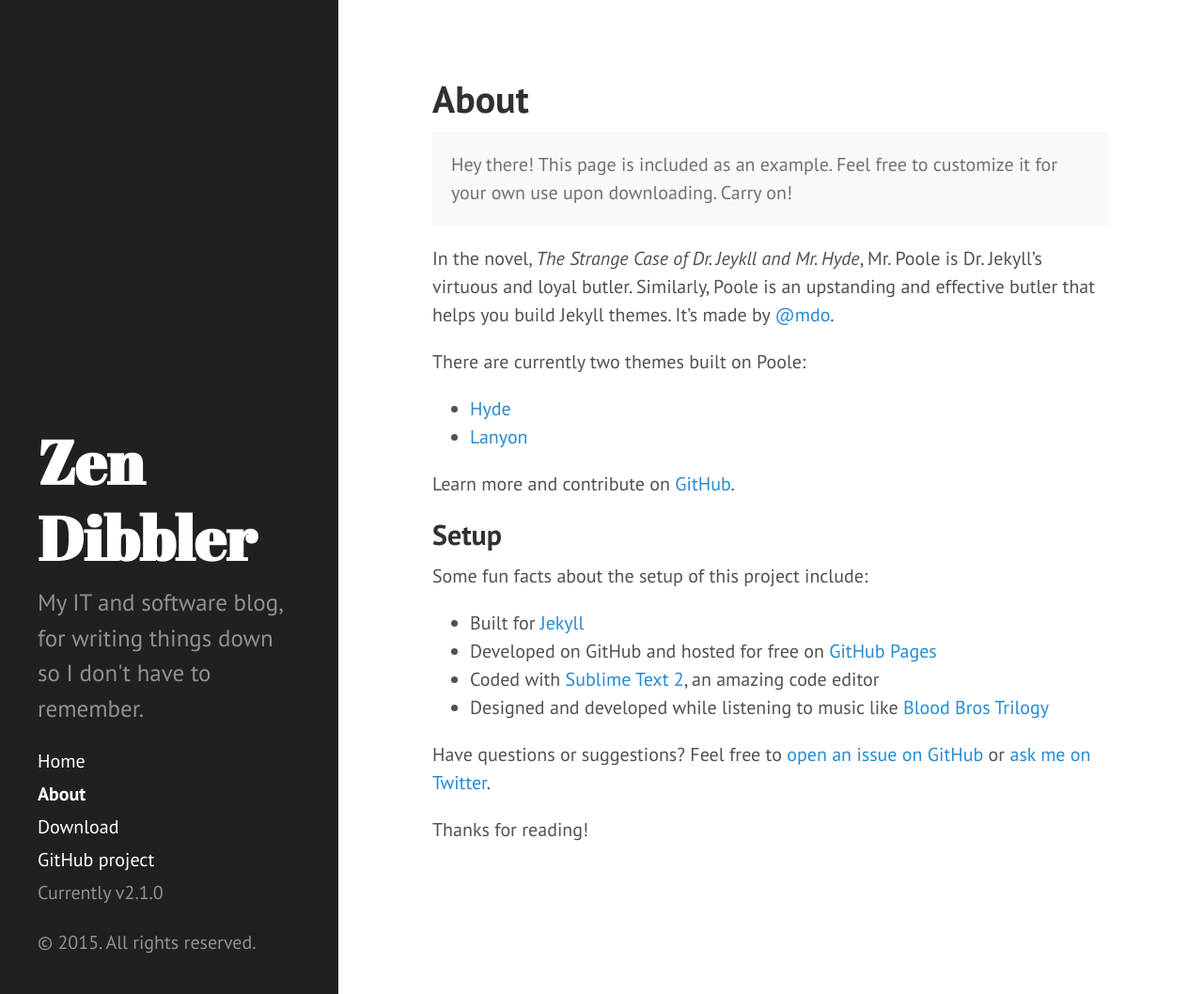
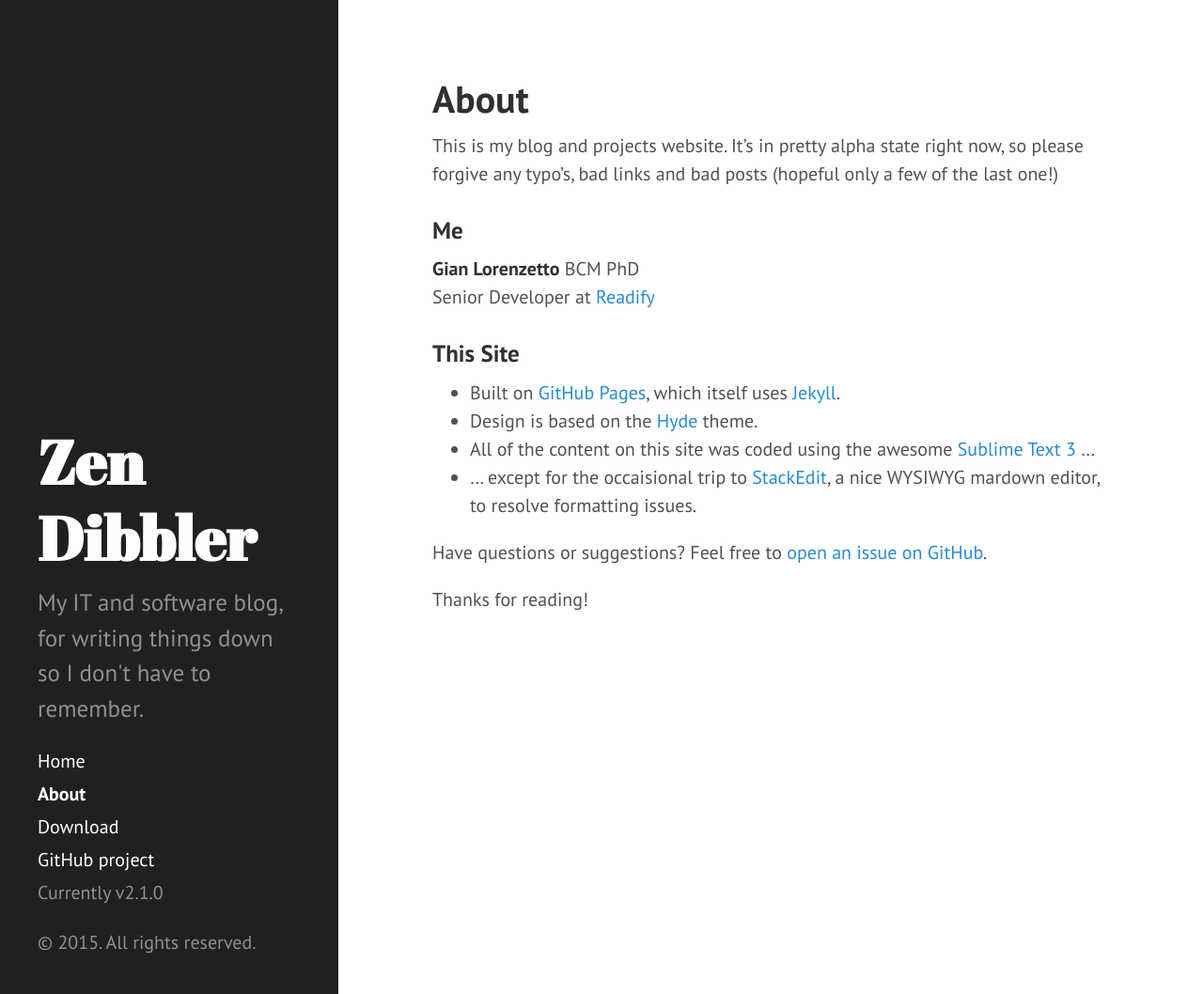
Before and after one commit to GianLorenzetto/GianLorenzetto.github.io-www, a Jekyll site: the page built from about.md, in a window 1280 px wide and 1058 px high. Shown: the whole window at 94% size. Built offline with Jekyll 4.4.1, drawn with Linux system fonts in a browser that asks for light colours; Markdown is read by kramdown in place of the engine named in the settings.

Commit message:
Updated about to include link to StackEdit.

```diff
--- a/about.md
+++ b/about.md
@@ -3,28 +3,20 @@ layout: page
 title: About
 ---
 
-<p class="message">
-  Hey there! This page is included as an example. Feel free to customize it for your own use upon downloading. Carry on!
-</p>
+This is my blog and projects website. It's in pretty alpha state right now, so please forgive any typo's, bad links and bad posts (hopeful only a few of the last one!)
 
-In the novel, *The Strange Case of Dr. Jeykll and Mr. Hyde*, Mr. Poole is Dr. Jekyll's virtuous and loyal butler. Similarly, Poole is an upstanding and effective butler that helps you build Jekyll themes. It's made by [@mdo](https://twitter.com/mdo).
+### Me
 
-There are currently two themes built on Poole:
+**Gian Lorenzetto** BCM PhD
+Senior Developer at [Readify](http://www.readify/net)
 
-* [Hyde](http://hyde.getpoole.com)
-* [Lanyon](http://lanyon.getpoole.com)
+### This Site
 
-Learn more and contribute on [GitHub](https://github.com/poole).
+* Built on [GitHub Pages](https://pages.github.com), which itself uses [Jekyll](https://jekyllrb.com).
+* Design is based on the [Hyde](https://github.com/poole/hyde) theme.
+* All of the content on this site was coded using the awesome [Sublime Text 3](http://sublimetext.com) ...
+* ... except for the occaisional trip to [StackEdit](https://stackedit.io/editor#), a nice WYSIWYG mardown editor, to resolve formatting issues.
 
-## Setup
-
-Some fun facts about the setup of this project include:
-
-* Built for [Jekyll](http://jekyllrb.com)
-* Developed on GitHub and hosted for free on [GitHub Pages](https://pages.github.com)
-* Coded with [Sublime Text 2](http://sublimetext.com), an amazing code editor
-* Designed and developed while listening to music like [Blood Bros Trilogy](https://soundcloud.com/maddecent/sets/blood-bros-series)
-
-Have questions or suggestions? Feel free to [open an issue on GitHub](https://github.com/poole/issues/new) or [ask me on Twitter](https://twitter.com/mdo).
+Have questions or suggestions? Feel free to [open an issue on GitHub](https://github.com/GianLorenzetto/GianLorenzetto.github.io/issues/new).
 
 Thanks for reading!
```
